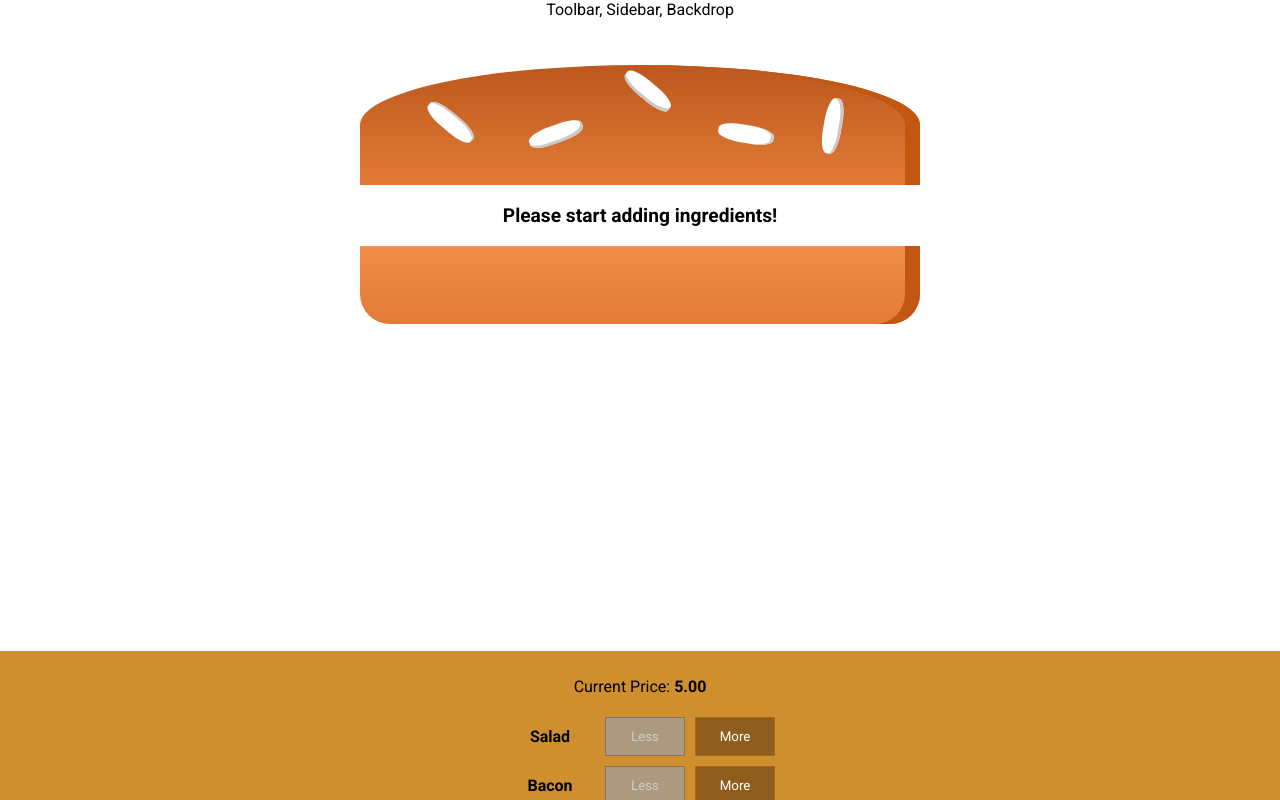
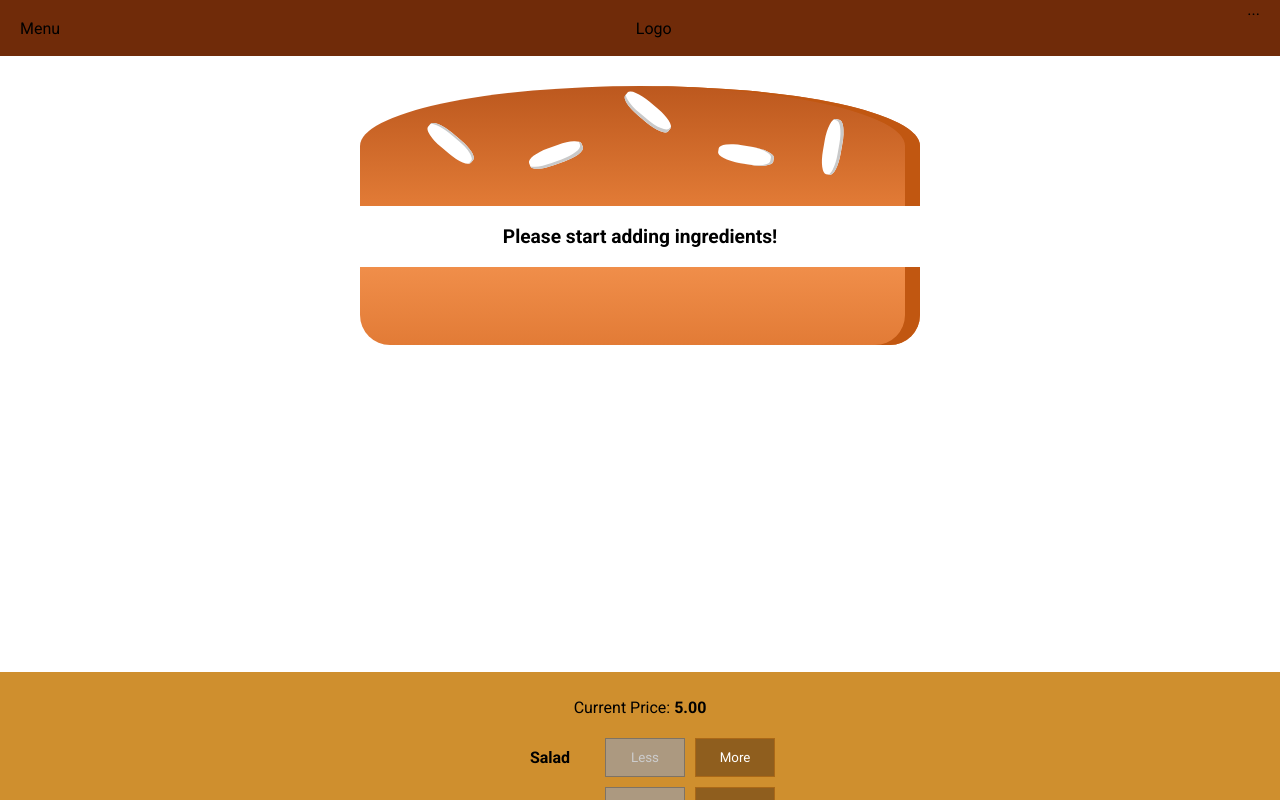
Before and after one commit to jamiev03/React-Playground, a React (Create React App) app in the folder hamburger-builder/: page / in a window 1280 px wide. Shown: the top 800 px of the page. Built offline with nearby package versions, Linux system fonts and the light colour scheme.

Commit message:
Toolbar component created and applied with some styling

```diff
--- a/hamburger-builder/src/components/Burger/OrderSummary/OrderSummary.js
+++ b/hamburger-builder/src/components/Burger/OrderSummary/OrderSummary.js
@@ -18,6 +18,7 @@ const orderSummary = (props) => {
            <ul>
                {ingredientSummary}
            </ul>
+           <p><strong>Total Price: {props.price.toFixed(2)}</strong></p>
            <p>Proceed to Checkout?</p>
            <Button btnType='Danger' clicked={props.purchaseCancelled}>Cancel</Button>
            <Button btnType='Success' clicked={props.purchaseContinued}>Order Now</Button>
--- a/hamburger-builder/src/components/Layout/Layout.js
+++ b/hamburger-builder/src/components/Layout/Layout.js
@@ -1,10 +1,11 @@
 import React from 'react';
 import Auxillary from '../../hoc/Auxillary';
 import LayoutStyle from '../../modules/Layout.module.css';
+import Toolbar from '../../components/Navigation/Toolbar/Toolbar';
 
 const layout = ( props ) => (
     <Auxillary>
-        <div>Toolbar, Sidebar, Backdrop</div>
+        <Toolbar />
         <main className={LayoutStyle.content}>
             {props.children}
         </main>
--- /dev/null
+++ b/hamburger-builder/src/components/Navigation/Toolbar/Toolbar.js
@@ -0,0 +1,14 @@
+import React from 'react';
+import classes from '../../../modules/Toolbar.module.css';
+
+const toolbar = (props) => (
+    <header className={classes.Toolbar}>
+        <div>Menu</div>
+        <div>Logo</div>
+        <nav>
+            ...
+        </nav>
+    </header>
+)
+
+export default toolbar;
--- a/hamburger-builder/src/containers/BurgerBuilder/BurgerBuilder.js
+++ b/hamburger-builder/src/containers/BurgerBuilder/BurgerBuilder.js
@@ -96,7 +96,8 @@ class BurgerBuilder extends Component {
                     <OrderSummary
                         ingredients={this.state.ingredients}
                         purchaseCancelled={this.purchaseCancelHandler}
-                        purchaseContinued={this.purchseContinueHandler} />
+                        purchaseContinued={this.purchseContinueHandler}
+                        price={this.state.totalPrice} />
                 </Modal>
                 <Burger ingredients={this.state.ingredients}/>
                 <BuildControls
--- a/hamburger-builder/src/modules/Layout.module.css
+++ b/hamburger-builder/src/modules/Layout.module.css
@@ -1,3 +1,3 @@
 .content {
-    margin-top: 2rem;
+    margin-top: 72px;
 }
--- /dev/null
+++ b/hamburger-builder/src/modules/Toolbar.module.css
@@ -0,0 +1,19 @@
+.Toolbar {
+    height: 56px;
+    width: 100%;
+    position: fixed;
+    top: 0;
+    left: 0;
+    background-color: #702b09;
+    display: flex;
+    justify-content: space-between;
+    align-items: center;
+    padding: 0 20px;
+    box-sizing: border-box;
+    z-index: 90;
+}
+
+.Toolbar nav {
+    height: 100%;
+
+}
```
